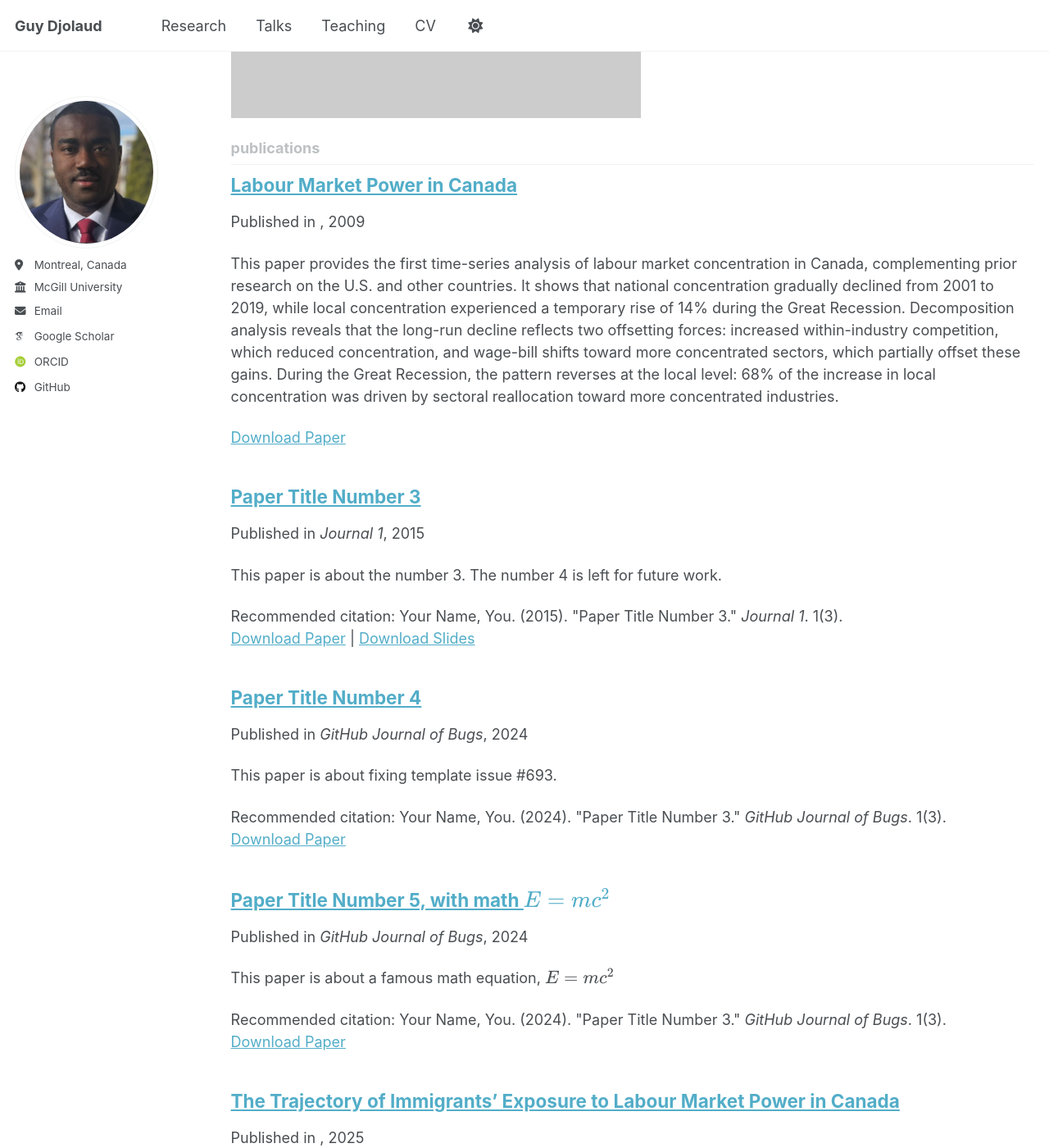
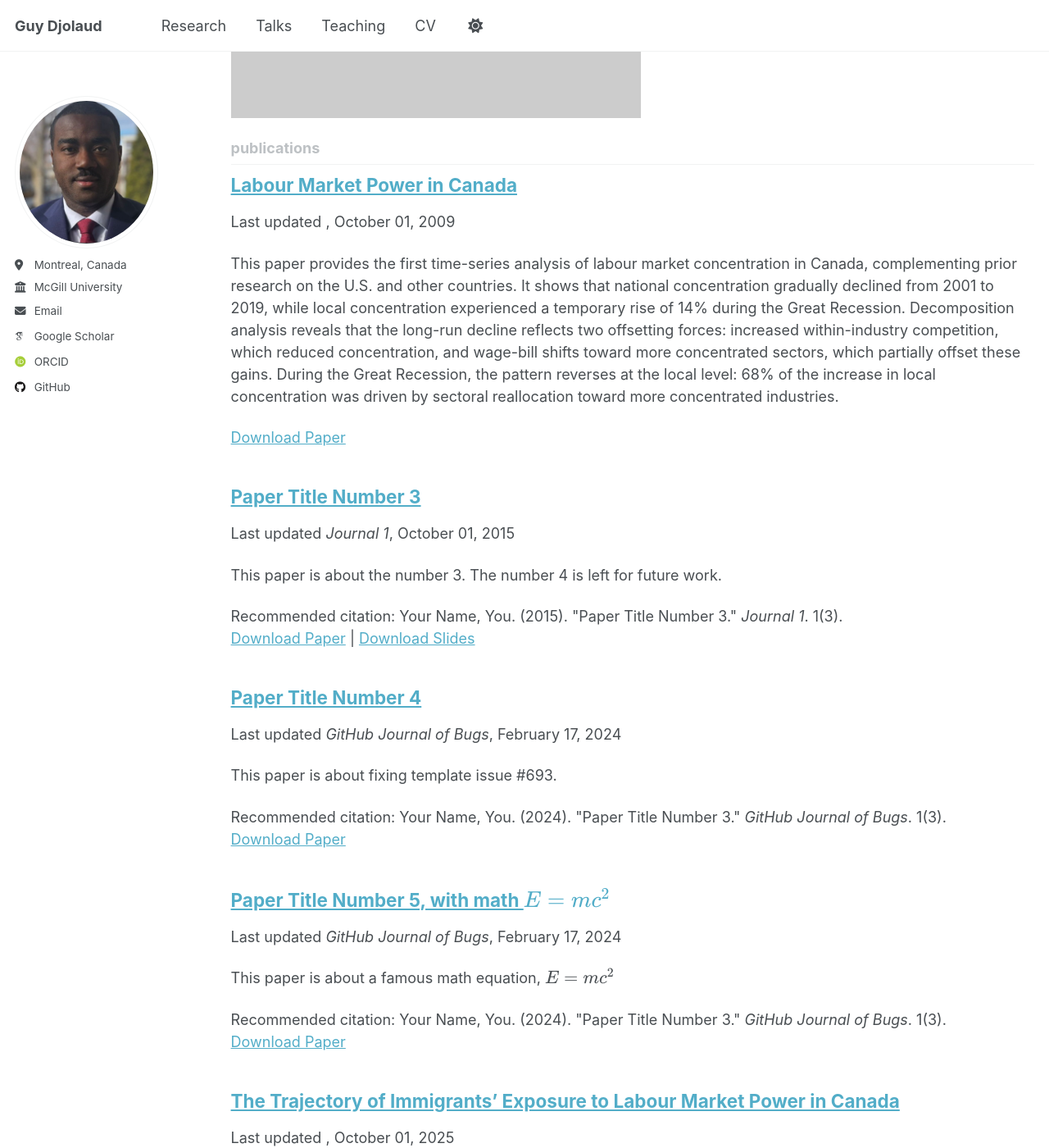
Before and after one commit to djolkilson-droid/Guy-Djolaud.github.io, a Jekyll site: the page built from _pages/collection-archive.html, in a window 1280 px wide and 1400 px high, scrolled down 941 px. Shown: the whole window at 82% size. Built offline with Jekyll 4.4.1, drawn with Linux system fonts in a browser that asks for light colours; some web fonts are replaced; a script that is not in the unit is left out.

Commit message:
Update archive-single.html

```diff
--- a/_includes/archive-single.html
+++ b/_includes/archive-single.html
@@ -41,7 +41,7 @@
         {% if post.collection == 'teaching' %}
           <p> {{ post.type }}, <i>{{ post.venue }}</i>, {{ post.date | default: "1900-01-01" | date: "%Y" }} </p>
         {% elsif post.collection == 'publications' %}
-          <p>Published in <i>{{ post.venue }}</i>, {{ post.date | default: "1900-01-01" | date: "%Y" }} </p>
+          <p> Last updated <i>{{ post.venue }}</i>, {{ post.date | date: "%B %d, %Y" }} </p>
         {% elsif post.date %}
          <p class="page__date"><strong><i class="fa fa-fw fa-calendar" aria-hidden="true"></i> {{ site.data.ui-text[site.locale].date_label | default: "Published:" }}</strong> <time datetime="{{ post.date | default: "1900-01-01" | date_to_xmlschema }}">{{ post.date | default: "1900-01-01" | date: "%B %d, %Y" }}</time></p>
         {% endif %}
```
